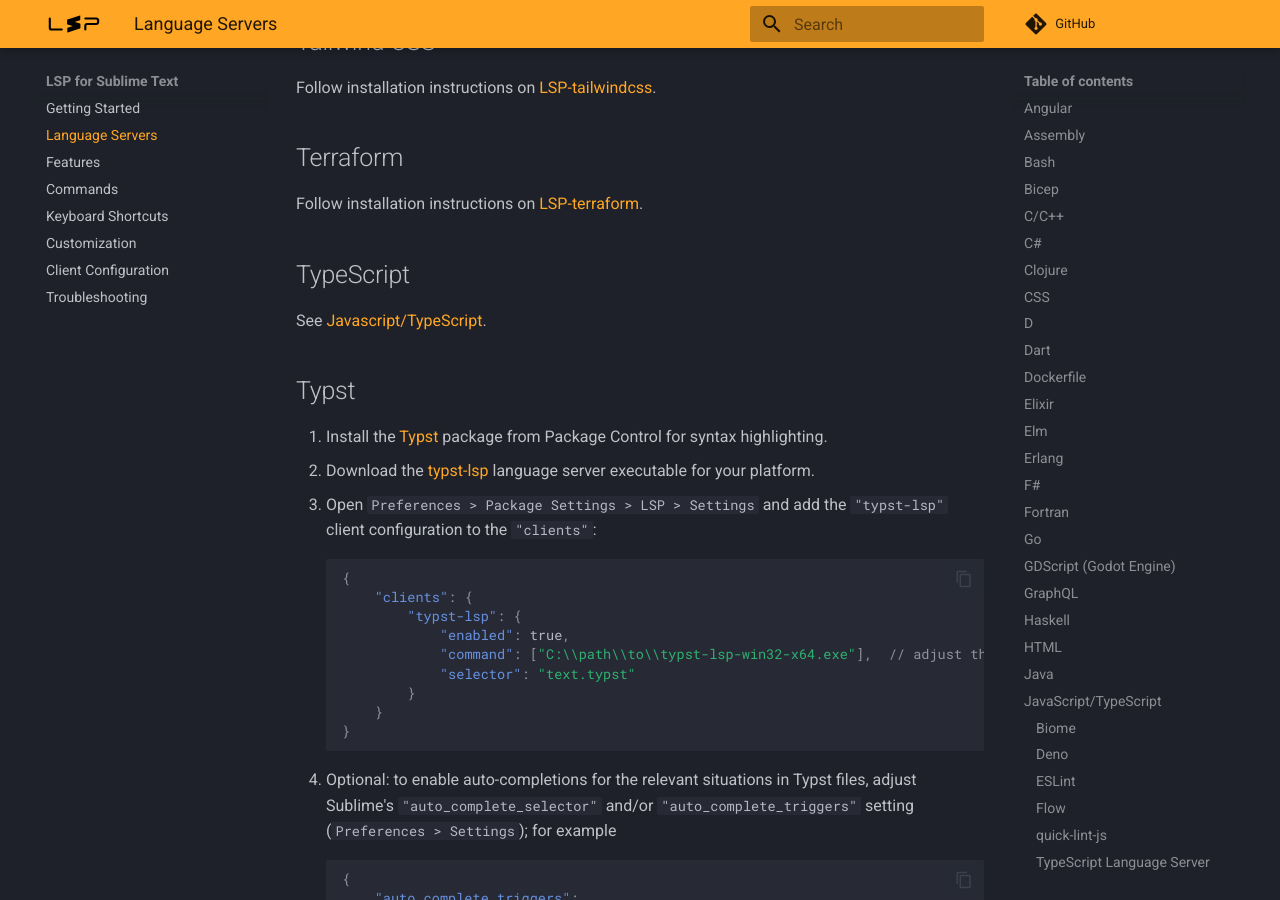
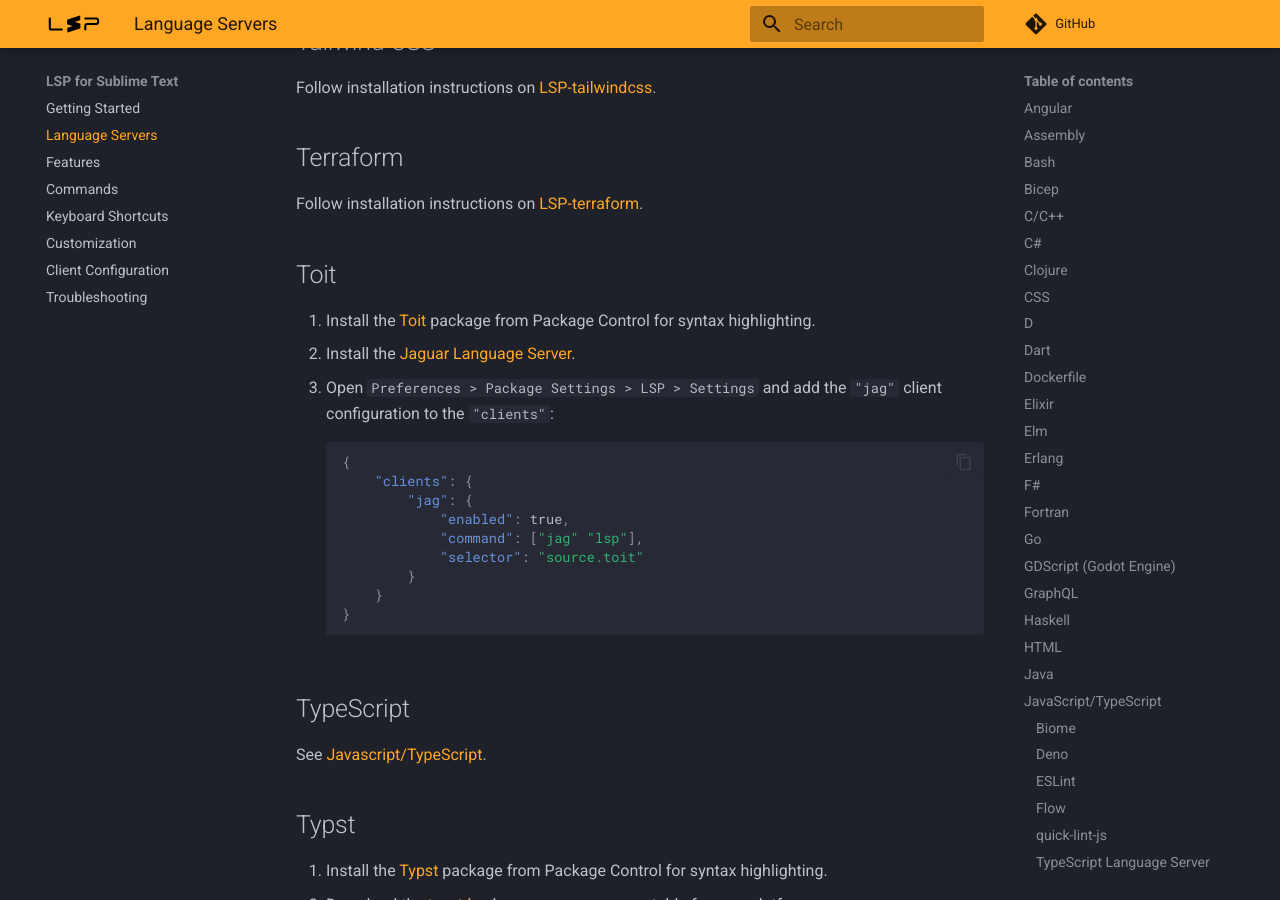
Before and after one commit to sublimelsp/LSP, an MkDocs documentation site: the page built from docs/src/language_servers.md, in a window 1280 px wide and 900 px high, scrolled down 17285 px. Built offline with MkDocs 1.6.1 and Material for MkDocs 9.7.7, drawn with Linux system fonts in a browser that asks for light colours; comment, search, counter and statistics services are not loaded.

Commit message:
Add Toit LSP to docs (#2425)
* Add Toit LSP

* docs(update): path to toit lsp

* update(doc): lsp toit corrected

````diff
--- a/docs/src/language_servers.md
+++ b/docs/src/language_servers.md
@@ -717,6 +717,24 @@
 
 Follow installation instructions on [LSP-terraform](https://github.com/sublimelsp/LSP-terraform).
 
+## Toit
+
+1. Install the [Toit](https://packagecontrol.io/packages/Toit) package from Package Control for syntax highlighting.
+2. Install the [Jaguar Language Server](https://github.com/toitlang/jaguar).
+3. Open `Preferences > Package Settings > LSP > Settings` and add the `"jag"` client configuration to the `"clients"`:
+
+    ```jsonc
+    {
+        "clients": {
+            "jag": {
+                "enabled": true,
+                "command": ["jag" "lsp"],
+                "selector": "source.toit"
+            }
+        }
+    }
+    ```
+
 ## TypeScript
 
 See [Javascript/TypeScript](#javascripttypescript).
````
